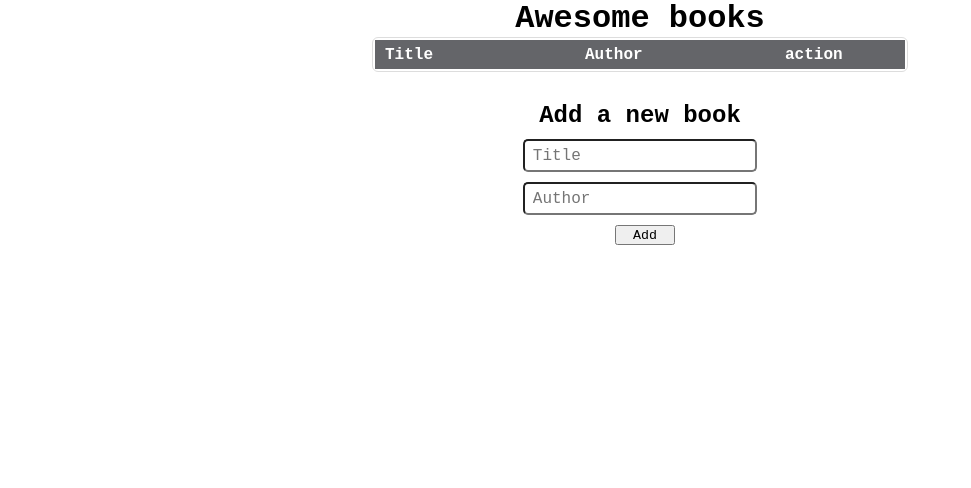
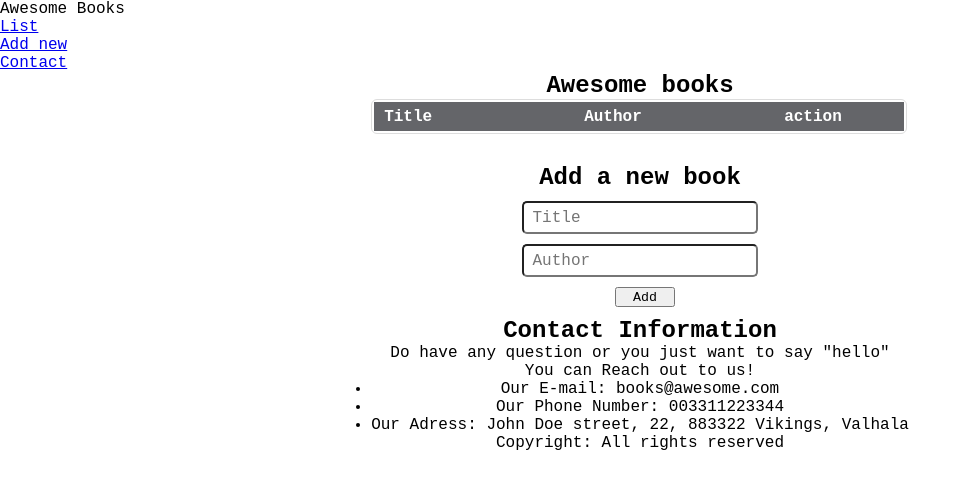
Before and after one commit to samiullahbahadur/awesome_books, a website: page index.html in a window 1280 px wide. Shown: the whole page, without its empty margins (0-971 px from the left). Drawn offline with Linux system fonts and the light colour scheme.

Commit message:
Add contact section

```diff
--- a/index.html
+++ b/index.html
@@ -7,27 +7,39 @@
     <title>Awsome Books</title>
   </head>
   <body>
+    <header>
+      <div class="logo"><p>Awesome Books</p></div>
+      <ul class="navbar">
+        <li ><a href="#list" id="list-link" class="links active">List</a></li>
+        <li ><a href="#add_book" id="add-link" class="links">Add new</a></li>
+        <li ><a href="#contact" id="contact-link" class="links">Contact</a></li>
+      </ul>
+    </header>
     <main>
       <!-- Header Section -->
-      <h1>Awesome books</h1>
+
+
 
       <!-- List Section -->
-      <section class="books_container">
+      <section class="books_container" id="list">
+         <h1>Awesome books</h1>
         <table class="books_table">
+          <thead>
           <tr class="line_hd">
             <th>Title</th>
             <th>Author</th>
             <th>action</th>
           </tr>
+        </thead>
 
         </table>
         <!--- List of all the books-->
 
       </section>
 
-    <section id="add_book">
+    <section id="add_book" >
       <h2>Add a new book</h2>
-      <div id="add" class="add-new section hidden">
+      <div class="add-new section hidden">
         <form id="book-form">
           <input
             type="text"
@@ -47,7 +59,22 @@
       </div>
     </section>
 
+     <!-- Contact Section -->
 
+     <section id="contact" class="contact-us ">
+      <h2>Contact Information</h2>
+      <p>
+        Do have any question or you just want to say "hello" <br />
+        You can Reach out to us!
+      </p>
+      <ul>
+        <li>Our E-mail: books@awesome.com</li>
+        <li>Our Phone Number: 003311223344</li>
+        <li>Our Adress: John Doe street, 22, 883322 Vikings, Valhala</li>
+      </ul>
+     </section>
+    <!-- Footer Section -->
+    <footer><p>Copyright: All rights reserved</p></footer>
     </main>
     <script src="js/main.js"></script>
   </body>
```
